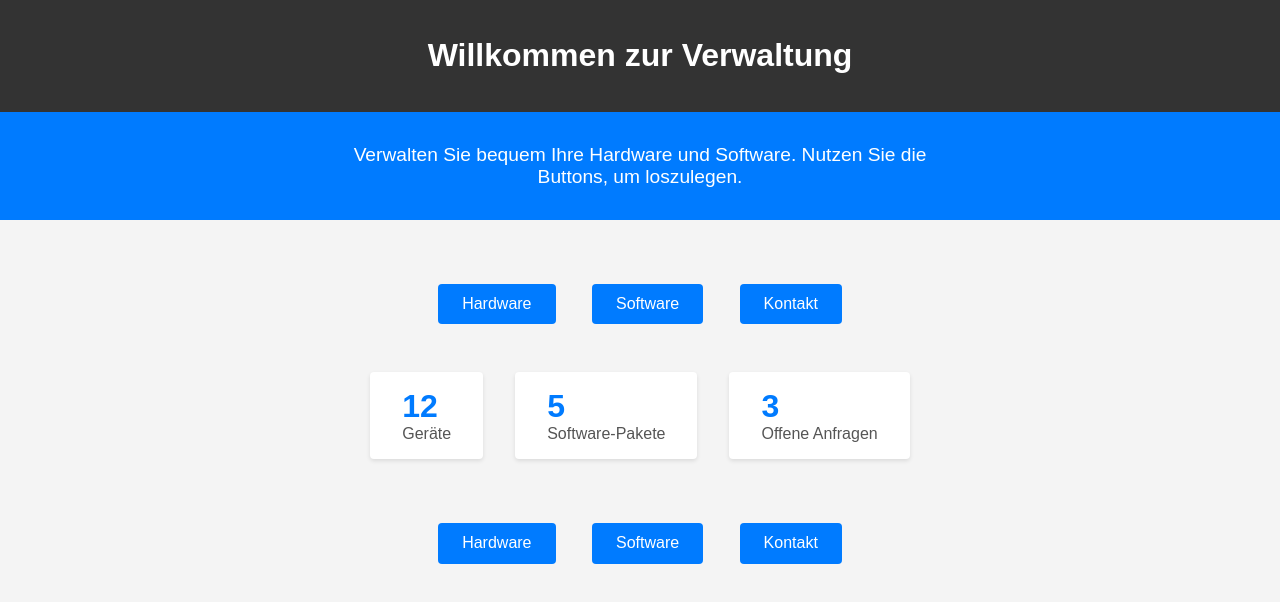
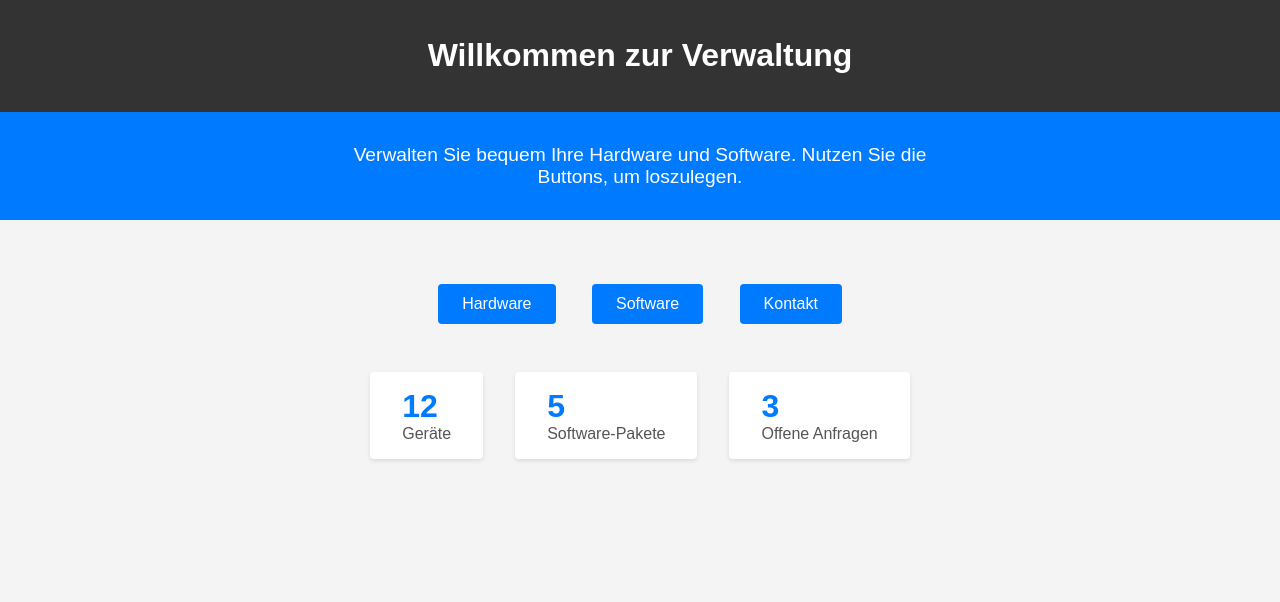
Before and after one commit to Feuder/Test, a website: page index.html in a window 1280 px wide. Drawn offline with Linux system fonts and the light colour scheme.

Commit message:
Remove duplicate nav buttons on start page

```diff
--- a/index.html
+++ b/index.html
@@ -35,10 +35,5 @@
             </div>
         </section>
     </main>
-    <div class="start-container">
-        <a class="nav-button" href="hardware.html">Hardware</a>
-        <a class="nav-button" href="software.html">Software</a>
-        <a class="nav-button" href="kontakt.html">Kontakt</a>
-    </div>
 </body>
 </html>
```
